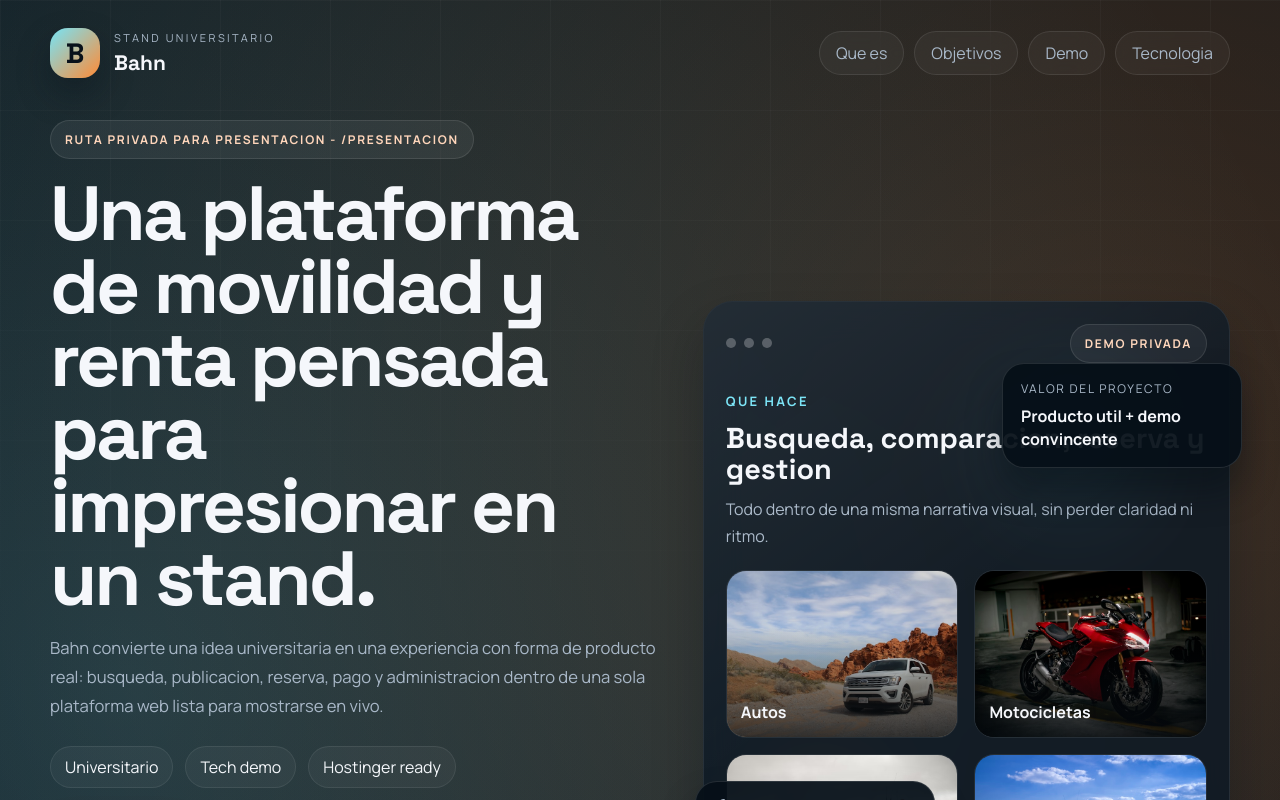
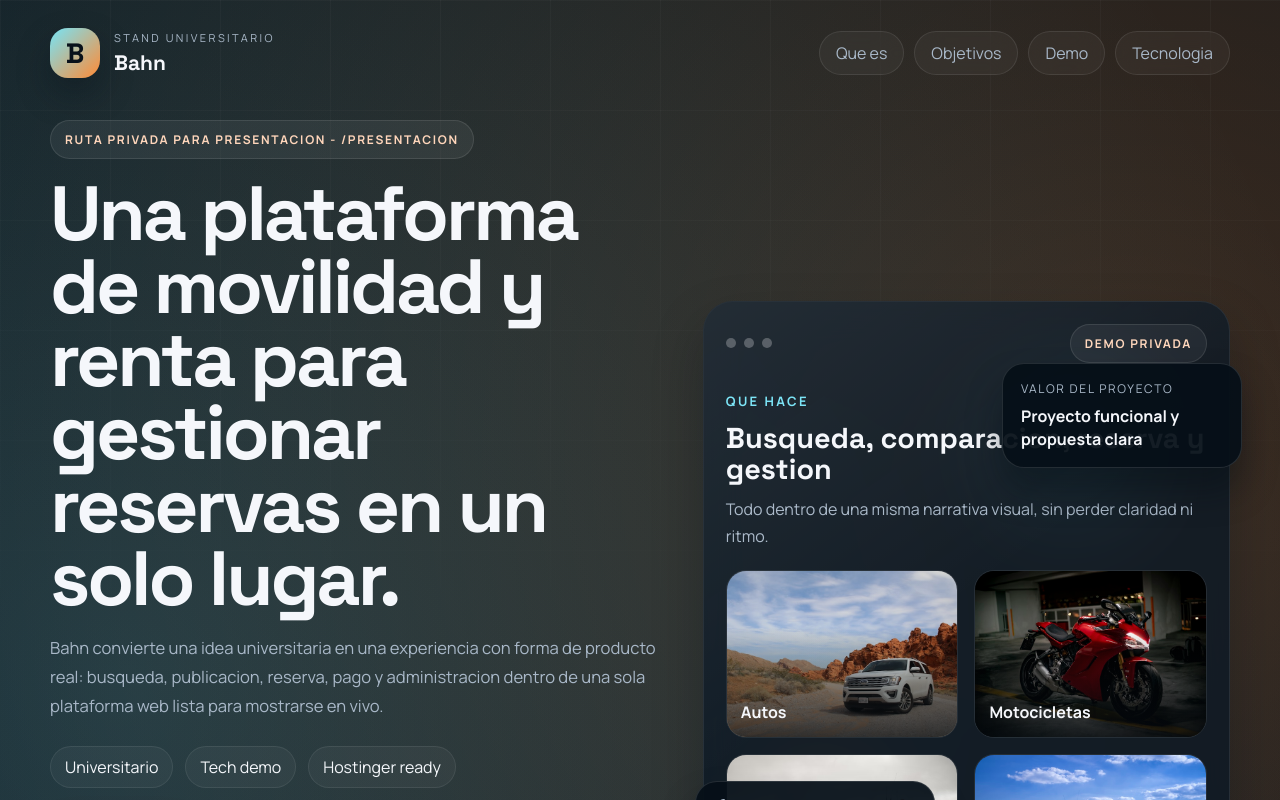
Before and after one commit to AlexySSa/projectFinal, a React (Vite) app: page /presentacion in a window 1280 px wide. Shown: the top 800 px of the page. Built offline with nearby package versions, Linux system fonts and the light colour scheme; no server answers.

Commit message:
refine presentation hero copy

```diff
--- a/src/pages/Presentacion.jsx
+++ b/src/pages/Presentacion.jsx
@@ -186,7 +186,7 @@ export default function Presentacion() {
         <div className="presentation-hero-grid">
           <div className="presentation-copy">
             <span className="presentation-kicker">Ruta privada para presentacion - /presentacion</span>
-            <h1>Una plataforma de movilidad y renta pensada para impresionar en un stand.</h1>
+            <h1>Una plataforma de movilidad y renta para gestionar reservas en un solo lugar.</h1>
             <p>
               Bahn convierte una idea universitaria en una experiencia con forma de producto real:
               busqueda, publicacion, reserva, pago y administracion dentro de una sola plataforma
@@ -253,7 +253,7 @@ export default function Presentacion() {
 
             <article className="presentation-floating-card presentation-floating-card-top">
               <span>Valor del proyecto</span>
-              <strong>Producto util + demo convincente</strong>
+              <strong>Proyecto funcional y propuesta clara</strong>
             </article>
 
             <article className="presentation-floating-card presentation-floating-card-bottom">
```
